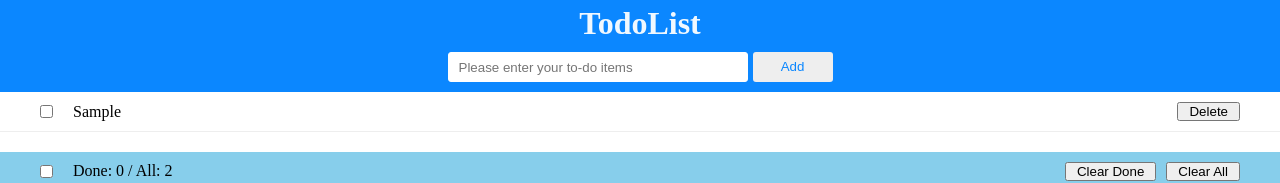
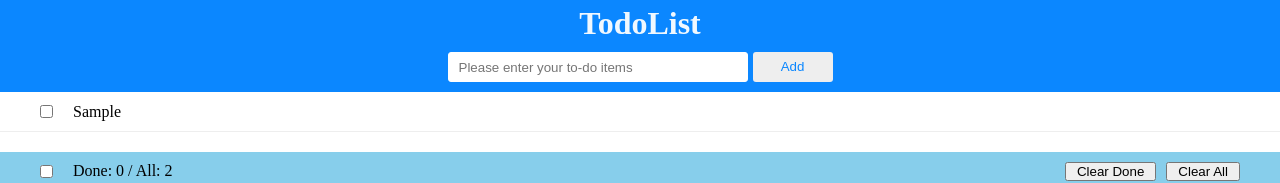
Before and after one commit to GX2580/todoList, a Vue app: page / in a window 1280 px wide. Both pictures are taken after typing "Sample" into the empty fields and a click on the button "Add". Shown: the top 183 px of the page. Built offline with nearby package versions, Linux system fonts and the light colour scheme.

Commit message:
methods 2

```diff
--- a/src/App.vue
+++ b/src/App.vue
@@ -1,6 +1,14 @@
 <template>
   <TodoHeader @add-todo="hadnleAddTodo"></TodoHeader>
-  <TodoList :todos="todos"></TodoList>
+  <TodoList :todos="todos">
+    <TodoListItem
+      v-for="todo in todos"
+      :key="todo.id"
+      v-bind="todo"
+      @toggle="handleToggle"
+      @edit="hanleEdit"
+    ></TodoListItem>
+  </TodoList>
   <TodoFooter></TodoFooter>
 </template>
 <script setup>
@@ -8,10 +16,22 @@ import { ref } from 'vue'
 import TodoList from './components/TodoList.vue'
 import TodoHeader from './components/TodoHeader.vue'
 import TodoFooter from './components/TodoFooter.vue'
+import TodoListItem from './components/TodoListItem.vue'
 
 const todos = ref([])
+
 const hadnleAddTodo = (todo) => {
   todos.value.push(todo)
+}
+
+const handleToggle = (id, checked) => {
+  const index = todos.value.findIndex((todo) => todo.id === id)
+  todos.value[index].done = checked
+}
+
+const hanleEdit = (id, content) => {
+  const index = todos.value.findIndex((todo) => todo.id === id)
+  todos.value[index].content = content
 }
 </script>
 <style>
--- a/src/components/TodoList.vue
+++ b/src/components/TodoList.vue
@@ -1,70 +1,11 @@
 <template>
   <main class="todo-list">
     <ul>
-      <li v-for="todo in todos" :key="todo.id">
-        <input type="checkbox" v-model="todo.done" />
-        <span>{{ todo.content }}</span>
-        <button>Delete</button>
-      </li>
+      <slot></slot>
     </ul>
   </main>
 </template>
 
-<script setup>
-import { defineProps } from 'vue'
+<script setup></script>
 
-const props = defineProps({
-  todos: {
-    type: Array,
-    required: true,
-    default: () => [],
-  },
-})
-</script>
-
-<style scoped>
-.todo-list ul {
-  list-style: none;
-}
-
-.todo-list li {
-  list-style: none;
-  position: relative;
-  padding-inline: 40px;
-  height: 40px;
-  line-height: 40px;
-  border-bottom: 1px solid #eee;
-  display: flex;
-  align-items: center;
-}
-
-.todo-list li:hover {
-  background-color: #ddd;
-}
-
-.todo-list li input[type='text'] {
-  flex: 1;
-  margin-left: 10px;
-  border: none;
-  color: #00f;
-}
-
-.todo-list li span {
-  flex: 1;
-  margin-left: 20px;
-}
-
-.todo-list li span.done {
-  text-decoration: line-through;
-  color: red;
-}
-
-.todo-list li button {
-  padding-inline: 10px;
-  outline: none;
-}
-
-.todo-list li button:hover {
-  cursor: pointer;
-}
-</style>
+<style scoped></style>
--- /dev/null
+++ b/src/components/TodoListItem.vue
@@ -0,0 +1,106 @@
+<template>
+  <li class="todo-item">
+    <input type="checkbox" :checked="done" @change="handleChange" />
+    <input
+      v-if="isEditing"
+      v-focus
+      type="text"
+      :value="content"
+      @blur="handleEdit"
+    />
+    <span v-else @click="isEditing = true">{{ content }}</span>
+  </li>
+</template>
+
+<!-- 这个地方还是要自己去完成 -->
+<script setup>
+import { ref } from 'vue'
+const props = defineProps({
+  id: {
+    type: String,
+    required: true,
+  },
+  content: {
+    type: String,
+    required: true,
+  },
+  done: {
+    type: Boolean,
+    required: true,
+  },
+})
+const emit = defineEmits(['toggle', 'edit'])
+// const props = defineProps({
+//   todo: {
+//     type: Object,
+//   },
+// })
+
+// 创建一个获得焦点的自定义指令, 约定: v-focus. vFocus
+const vFocus = {
+  // 指令的生命周期函数: 当指令绑定的元素在挂载到dom完成时调用
+  mounted(el) {
+    // el 是当前dom元素 input
+    el.focus()
+  },
+}
+const isEditing = ref(false)
+
+const handleChange = (event) => {
+  emit('toggle', props.id, event.target.checked)
+}
+
+const handleEdit = (event) => {
+  isEditing.value = false
+
+  if (event.target.value.trim()) {
+    emit('edit', props.id, event.target.value.trim())
+  }
+}
+</script>
+<style scoped>
+.todo-list ul {
+  list-style: none;
+}
+
+.todo-list li {
+  list-style: none;
+  position: relative;
+  padding-inline: 40px;
+  height: 40px;
+  line-height: 40px;
+  border-bottom: 1px solid #eee;
+  display: flex;
+  align-items: center;
+}
+
+.todo-list li:hover {
+  background-color: #ddd;
+}
+
+.todo-list li input[type='text'] {
+  flex: 1;
+  margin-left: 10px;
+  border: none;
+  color: #00f;
+}
+
+.todo-list li span {
+  flex: 1;
+  margin-left: 20px;
+}
+
+.todo-list li span.done {
+  text-decoration: line-through;
+  color: red;
+}
+
+.todo-list li button {
+  padding-inline: 10px;
+  outline: none;
+}
+
+.todo-list li button:hover {
+  cursor: pointer;
+}
+</style>
```
